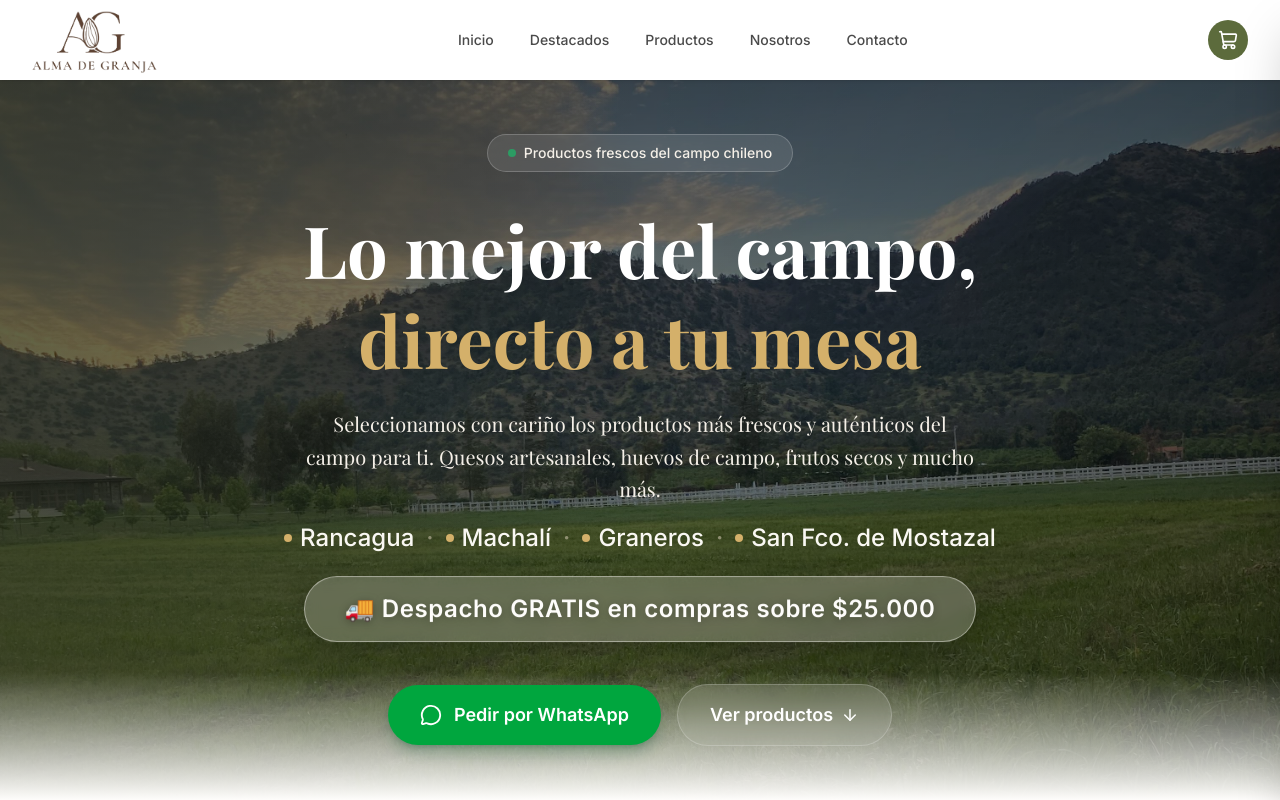
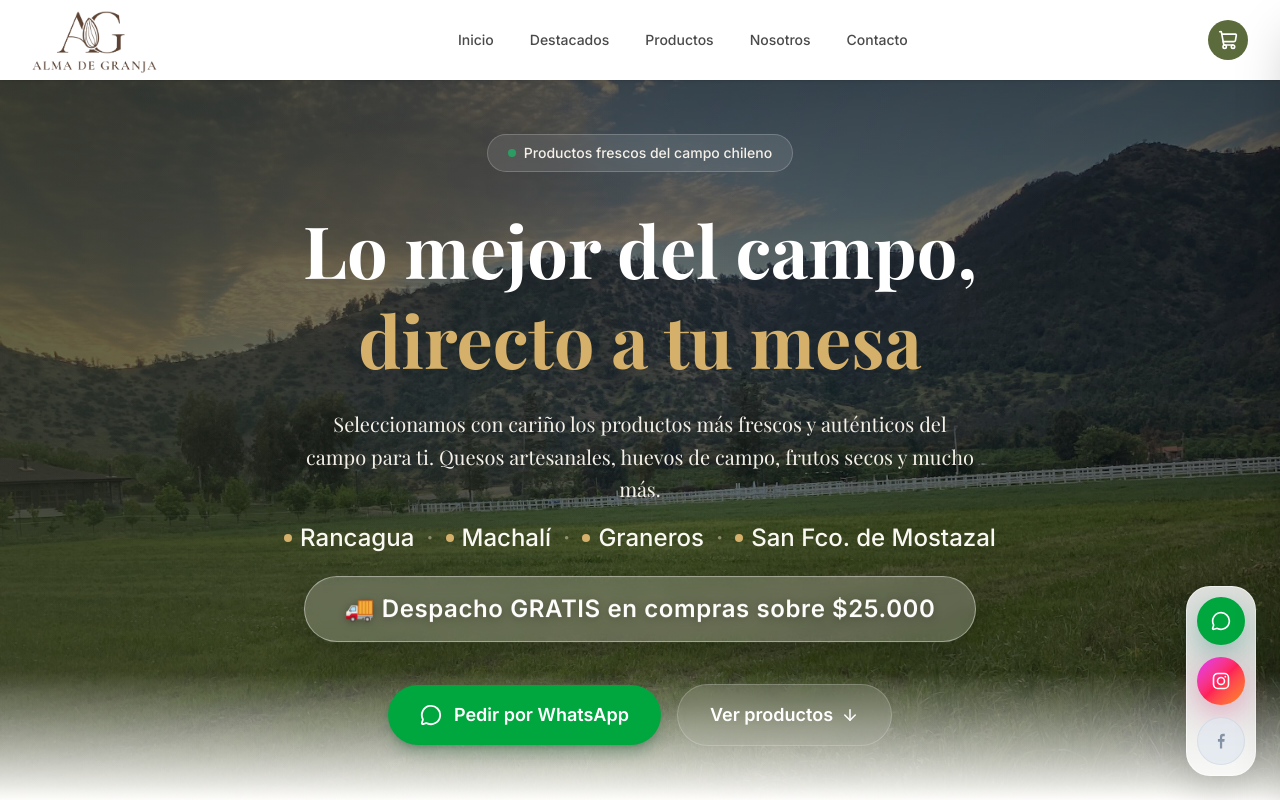
Before and after one commit to fpgalarce-creator/adg_vf, a React (Vite) app in the folder client/: page / in a window 1280 px wide. Shown: the top 800 px of the page. Built offline with nearby package versions, Linux system fonts and the light colour scheme.

Commit message:
Add premium floating social actions and update WhatsApp contact

```diff
--- a/client/src/App.jsx
+++ b/client/src/App.jsx
@@ -9,6 +9,7 @@ import Gallery from './components/Gallery.jsx'
 import Contact from './components/Contact.jsx'
 import Footer from './components/Footer.jsx'
 import CartDrawer from './components/CartDrawer.jsx'
+import FloatingSocialButtons from './components/FloatingSocialButtons.jsx'
 import AdminPage from './pages/AdminPage.jsx'
 
 function LandingPage() {
@@ -26,6 +27,7 @@ function LandingPage() {
       </main>
       <Footer />
       <CartDrawer />
+      <FloatingSocialButtons />
     </>
   )
 }
--- a/client/src/components/CartDrawer.jsx
+++ b/client/src/components/CartDrawer.jsx
@@ -33,7 +33,7 @@ export default function CartDrawer() {
     const message = `¡Hola Alma de Granja! 🌿\n\nMe gustaría hacer el siguiente pedido:\n\n${productLines}\n\n💰 *Total estimado: ${formatPrice(totalPrice)}*\n\n📋 *Datos de envío:*\nNombre: ${form.nombre}\nLocalidad: ${form.localidad}\nDirección: ${form.direccion}${form.comentario ? `\nComentario: ${form.comentario}` : ''}\n\n¡Quedo atento/a a la confirmación! 🙌`
 
     const encoded = encodeURIComponent(message)
-    window.open(`https://wa.me/56958086762?text=${encoded}`, '_blank')
+    window.open(`https://wa.me/56990861197?text=${encoded}`, '_blank')
   }
 
   return (
--- a/client/src/components/Contact.jsx
+++ b/client/src/components/Contact.jsx
@@ -4,7 +4,7 @@ import ScrollAnimation from './ScrollAnimation.jsx'
 export default function Contact() {
   const openWhatsApp = () => {
     const msg = encodeURIComponent('¡Hola Alma de Granja! Me gustaría hacer un pedido 🌿')
-    window.open(`https://wa.me/56958086762?text=${msg}`, '_blank')
+    window.open(`https://wa.me/56990861197?text=${msg}`, '_blank')
   }
 
   return (
--- /dev/null
+++ b/client/src/components/FloatingSocialButtons.jsx
@@ -0,0 +1,78 @@
+import { MessageCircle } from 'lucide-react'
+
+const WHATSAPP_NUMBER = '56990861197'
+const INSTAGRAM_URL = 'https://www.instagram.com/almadegranja.cl/'
+
+function InstagramIcon(props) {
+  return (
+    <svg viewBox="0 0 24 24" fill="none" aria-hidden="true" {...props}>
+      <rect x="3" y="3" width="18" height="18" rx="5" stroke="currentColor" strokeWidth="1.9" />
+      <circle cx="12" cy="12" r="4.2" stroke="currentColor" strokeWidth="1.9" />
+      <circle cx="17.2" cy="6.8" r="1.1" fill="currentColor" />
+    </svg>
+  )
+}
+
+function FacebookIcon(props) {
+  return (
+    <svg viewBox="0 0 24 24" fill="none" aria-hidden="true" {...props}>
+      <path
+        d="M13.4 21V12.8H16l.4-3.1h-3V7.8c0-.9.2-1.6 1.5-1.6h1.6V3.4c-.3 0-1.2-.1-2.2-.1-2.2 0-3.6 1.3-3.6 3.8v2.6H8.3v3.1h2.4V21h2.7z"
+        fill="currentColor"
+      />
+    </svg>
+  )
+}
+
+const socialButtons = [
+  {
+    id: 'whatsapp',
+    label: 'Abrir WhatsApp de Alma de Granja',
+    href: `https://wa.me/${WHATSAPP_NUMBER}`,
+    icon: MessageCircle,
+    className:
+      'bg-green-600 text-white shadow-[0_10px_28px_rgba(15,118,110,0.35)] hover:bg-green-700 focus-visible:ring-green-500',
+  },
+  {
+    id: 'instagram',
+    label: 'Abrir Instagram de Alma de Granja',
+    href: INSTAGRAM_URL,
+    icon: InstagramIcon,
+    className:
+      'bg-gradient-to-br from-fuchsia-500 via-rose-500 to-orange-400 text-white shadow-[0_10px_28px_rgba(219,39,119,0.3)] hover:brightness-110 focus-visible:ring-rose-400',
+  },
+]
+
+export default function FloatingSocialButtons() {
+  return (
+    <div
+      className="fixed right-4 sm:right-6 bottom-[calc(env(safe-area-inset-bottom,0px)+1rem)] sm:bottom-[calc(env(safe-area-inset-bottom,0px)+1.5rem)] z-40 animate-[floatingSocialIn_500ms_ease-out]"
+      aria-label="Redes sociales"
+    >
+      <div className="flex flex-col gap-3 rounded-3xl bg-white/85 backdrop-blur-md border border-white/60 p-2.5 shadow-[0_14px_42px_rgba(0,0,0,0.16)]">
+        {socialButtons.map(({ id, label, href, icon: Icon, className }) => (
+          <a
+            key={id}
+            href={href}
+            target="_blank"
+            rel="noopener noreferrer"
+            aria-label={label}
+            className={`group flex h-11 w-11 sm:h-12 sm:w-12 items-center justify-center rounded-full transition-all duration-300 hover:-translate-y-0.5 hover:shadow-lg focus-visible:outline-none focus-visible:ring-2 focus-visible:ring-offset-2 ${className}`}
+          >
+            <Icon className="h-5 w-5 transition-transform duration-300 group-hover:scale-110" />
+          </a>
+        ))}
+
+        <button
+          type="button"
+          aria-label="Facebook próximamente"
+          disabled
+          className="group flex h-11 w-11 sm:h-12 sm:w-12 items-center justify-center rounded-full bg-slate-200 text-slate-500 border border-slate-300/80 cursor-not-allowed opacity-75"
+          title="Próximamente"
+        >
+          <FacebookIcon className="h-5 w-5" />
+        </button>
+      </div>
+    </div>
+  )
+}
--- a/client/src/components/Footer.jsx
+++ b/client/src/components/Footer.jsx
@@ -61,13 +61,13 @@ export default function Footer() {
             </h4>
             <div className="space-y-3">
               <a
-                href="https://wa.me/56958086762"
+                href="https://wa.me/56990861197"
                 target="_blank"
                 rel="noopener noreferrer"
                 className="flex items-center gap-2 text-cream-500/50 hover:text-green-400 text-sm transition-colors duration-300"
               >
                 <MessageCircle size={16} />
-                +56 9 5808 6762
+                +56 9 9086 1197
               </a>
               <p className="text-cream-500/50 text-sm">
                 Rancagua · Machalí · Graneros · San Fco. de Mostazal
--- a/client/src/components/Hero.jsx
+++ b/client/src/components/Hero.jsx
@@ -9,7 +9,7 @@ export default function Hero() {
 
   const openWhatsApp = () => {
     const msg = encodeURIComponent('¡Hola Alma de Granja! Me gustaría hacer un pedido 🌿')
-    window.open(`https://wa.me/56958086762?text=${msg}`, '_blank')
+    window.open(`https://wa.me/56990861197?text=${msg}`, '_blank')
   }
 
   return (
--- a/client/src/index.css
+++ b/client/src/index.css
@@ -68,6 +68,19 @@
     text-wrap: balance;
   }
 
+
+
+  @keyframes floatingSocialIn {
+    0% {
+      transform: translateY(10px) scale(0.94);
+      opacity: 0;
+    }
+    100% {
+      transform: translateY(0) scale(1);
+      opacity: 1;
+    }
+  }
+
   @keyframes heroBadgeFloat {
     0%, 100% {
       transform: translateY(0);
```
